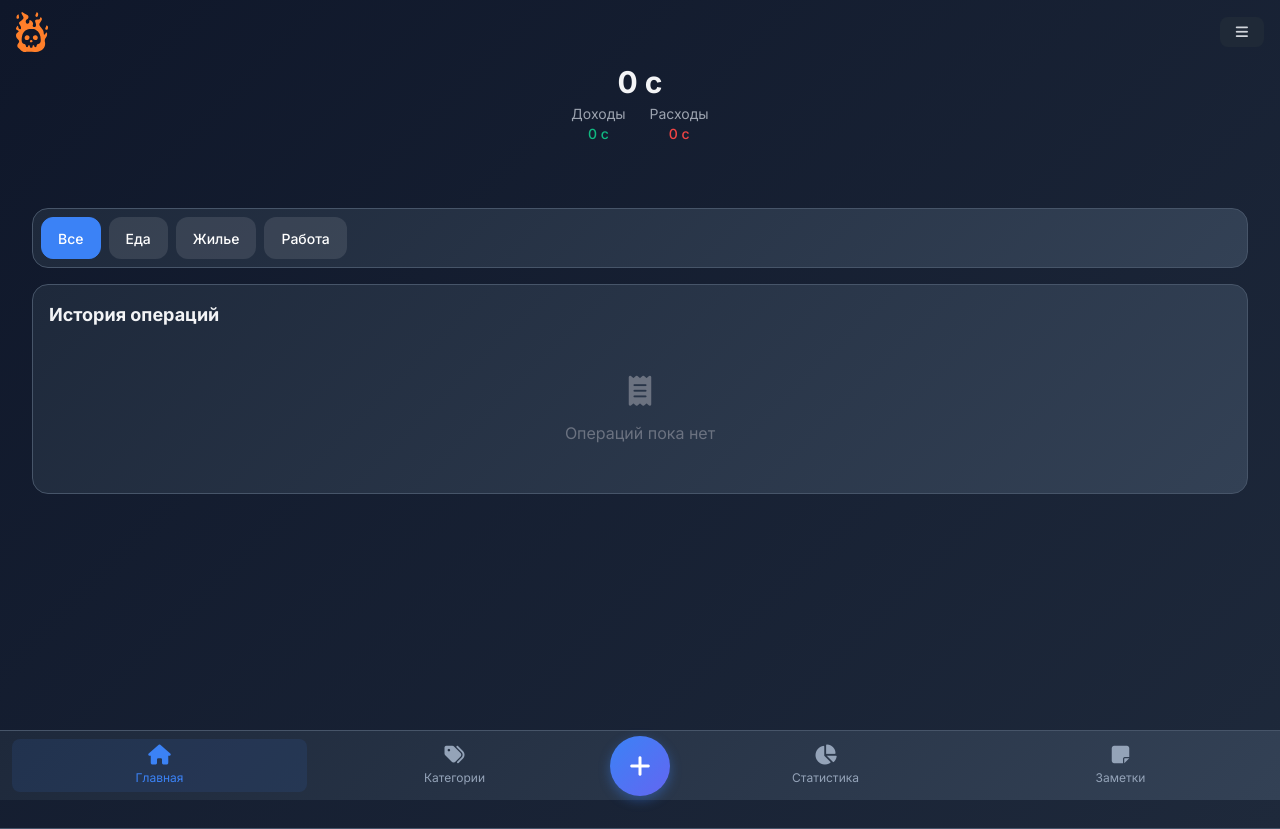
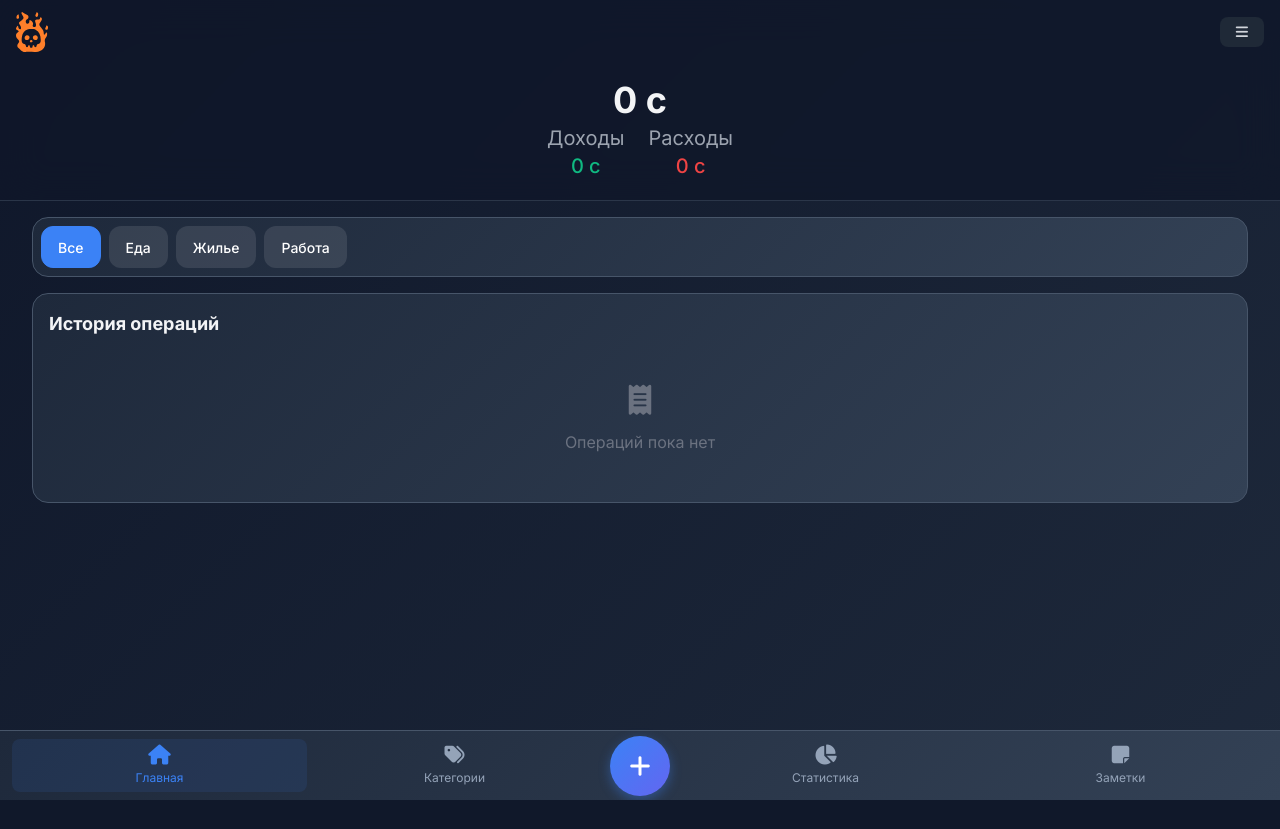
Before and after one commit to codifuse/wallet, a Django app: page / in a window 1280 px wide. After the commit the page ends 800 px from the top, so only its background shows below. Run offline with Django 5.2, Linux system fonts and the light colour scheme; the visitor is signed in with stand-in values (Sample User, id 1); data comes from the database, SQL or seed files in the repository; data that the repository does not hold is empty; some libraries are stand-ins or nearby versions.

Commit message:
fixed scroll

```diff
--- a/main/static/main/app.js
+++ b/main/static/main/app.js
@@ -305,12 +305,12 @@ function initFormSubmission() {
 
             if (data.success) {
                 modal.classList.add('hidden');
-                console.log('Транзакция успешно добавлена');
+                console.log('Успешно добавлено!');
 
                 // ДИНАМИЧЕСКОЕ ОБНОВЛЕНИЕ ИНТЕРФЕЙСА
                 await updateInterfaceAfterTransaction(data);
 
-                showSuccessNotification('Транзакция успешно добавлена');
+                showSuccessNotification('Успешно добавлено!');
             } else {
                 alert(data.error || "Ошибка при сохранении");
             }
@@ -755,7 +755,7 @@ async function saveCategory() {
             await updateGlobalCategories(); // для главной страницы и модалки транзакций
             await updateCategoryTabs(); // для вкладок на главной
 
-            showSuccessNotification('Категория успешно добавлена');
+            showSuccessNotification('Категория добавлена!');
         } else {
             alert(data.error || "Ошибка при сохранении категории");
         }
@@ -993,7 +993,7 @@ function showSuccessNotification(message) {
                 }
             }, 300);
         }
-    }, 3000);
+    }, 2000);
 }
 
 // Инициализация при загрузке страницы
@@ -1435,3 +1435,28 @@ function formatAllAmounts() {
         }
     });
 }
+
+// Добавьте в app.js
+document.addEventListener("DOMContentLoaded", function() {
+    // Предотвращаем скролл body
+    document.body.style.overflow = 'hidden';
+
+    // Обработчик для предотвращения скролла при достижении границ
+    const mobileContent = document.querySelector('.mobile-content');
+    if (mobileContent) {
+        mobileContent.addEventListener('touchstart', function() {
+            this.style.overflowY = 'auto';
+        });
+
+        mobileContent.addEventListener('touchend', function() {
+            // Не меняем overflowY, оставляем auto для скролла
+        });
+    }
+
+    // Предотвращаем скролл body при касании вне контентной области
+    document.addEventListener('touchmove', function(e) {
+        if (!e.target.closest('.mobile-content') && !e.target.closest('.modal-overlay')) {
+            e.preventDefault();
+        }
+    }, { passive: false });
+});
--- a/main/static/main/style.css
+++ b/main/static/main/style.css
@@ -1,10 +1,121 @@
 @import url('https://fonts.googleapis.com/css2?family=Inter:wght@400;500;600;700&display=swap');
 
-/* Базовые стили */
+/* Убираем фиксированную позицию у body */
 body {
     font-family: 'Inter', sans-serif;
     overflow-x: hidden;
+    margin: 0;
+    padding: 0;
+    background: linear-gradient(135deg, #0f172a 0%, #1e293b 100%);
 }
+
+/* Новый стиль для основного контейнера */
+.app-container {
+    height: 100vh;
+    display: flex;
+    flex-direction: column;
+}
+
+/* Хедер - теперь sticky с размытым фоном */
+.mobile-header {
+    position: sticky;
+    top: 0;
+    left: 0;
+    right: 0;
+    z-index: 30;
+    background: rgba(15, 23, 42, 0.8); /* Полупрозрачный темный фон */
+    backdrop-filter: blur(20px); /* Эффект размытия */
+    -webkit-backdrop-filter: blur(20px);
+    padding: 1rem;
+    border-bottom: 1px solid rgba(71, 85, 105, 0.5);
+    height: auto;
+    box-sizing: border-box;
+}
+
+/* Основной контент - теперь flex и скроллится */
+.mobile-content {
+    flex: 1;
+    overflow-y: auto;
+    -webkit-overflow-scrolling: touch;
+    padding: 1rem;
+    padding-bottom: 80px; /* Место для нижней навигации */
+}
+
+/* Нижняя навигация - фиксированная */
+.mobile-nav {
+    position: fixed;
+    bottom: 0;
+    left: 0;
+    right: 0;
+    background: linear-gradient(135deg, #1e293b 0%, #334155 100%);
+    border-top: 1px solid #475569;
+    z-index: 40;
+    padding: 0.5rem 0.75rem;
+    align-items: center;
+    height: 70px;
+}
+
+/* Убираем старые стили для body */
+body {
+    overflow-y: auto; /* Возвращаем скролл */
+}
+
+/* Улучшаем скроллбар для мобильного контента */
+.mobile-content::-webkit-scrollbar {
+    width: 4px;
+}
+
+.mobile-content::-webkit-scrollbar-track {
+    background: transparent;
+}
+
+.mobile-content::-webkit-scrollbar-thumb {
+    background: #4b5563;
+    border-radius: 2px;
+}
+
+.mobile-content::-webkit-scrollbar-thumb:hover {
+    background: #6b7280;
+}
+
+/* Адаптивность для разных высот экранов */
+@media (max-height: 700px) {
+    .mobile-nav {
+        height: 60px;
+    }
+
+    .mobile-content {
+        padding-bottom: 70px;
+    }
+}
+
+/* Убедимся, что модальные окна поверх всего */
+.modal-overlay {
+    position: fixed;
+    top: 0;
+    left: 0;
+    right: 0;
+    bottom: 0;
+    background: rgba(0, 0, 0, 0.8);
+    display: flex;
+    align-items: center;
+    justify-content: center;
+    z-index: 100;
+    padding: 1rem;
+}
+
+/* Убираем дублирующиеся стили */
+.mobile-content {
+    padding-bottom: 80px;
+    padding-top: 16px;
+    height: auto; /* Убираем фиксированную высоту */
+}
+
+    .mobile-nav {
+        height: 60px;
+    }
+
+
 
 .gradient-bg {
     background: linear-gradient(135deg, #0f172a 0%, #1e293b 100%);
@@ -309,15 +419,6 @@ body {
     overflow-y: auto;
 }
 
-/* Мобильная версия */
-.mobile-header {
-    position: sticky;
-    top: 0;
-    z-index: 30;
-    background: linear-gradient(135deg, #0f172a 0%, #1e293b 100%);
-    padding: 1rem;
-    border-bottom: 1px solid #475569;
-}
 
 .mobile-content {
     padding-bottom: 5rem;
@@ -632,7 +721,7 @@ body {
 .mobile-content {
     padding-bottom: 80px;
     padding-top: 16px;
-    height: calc(100vh - 180px); /* Высота экрана минус заголовок и навигация */
+    height: calc(100vh - 180px);
     overflow-y: auto;
 }
 
@@ -1024,11 +1019,98 @@ body {
   animation: spin 1s linear infinite;
 }
 
-@keyframes spin {
-  from {
-    transform: rotate(0deg);
-  }
-  to {
-    transform: rotate(360deg);
-  }
+
+/* Стили для контейнера уведомлений в хедере */
+#notificationContainer {
+    min-height: 40px;
+    display: flex;
+    align-items: center;
+    justify-content: center;
+    position: absolute;
+    left: 50%;
+    transform: translateX(-50%);
+    top: 0;
+    z-index: 10;
+    pointer-events: none;
 }
+
+/* Стили для самих уведомлений */
+.notification {
+    background: linear-gradient(135deg, rgba(59, 130, 246, 0.9), rgba(37, 99, 235, 0.9));
+    backdrop-filter: blur(10px);
+    -webkit-backdrop-filter: blur(10px);
+    border: 1px solid rgba(59, 130, 246, 0.3);
+    border-radius: 0.75rem;
+    padding: 0.5rem 1rem;
+    color: white;
+    font-size: 0.875rem;
+    font-weight: 500;
+    text-align: center;
+    box-shadow: 0 4px 12px rgba(0, 0, 0, 0.3);
+    max-width: 200px;
+    word-wrap: break-word;
+    animation: slideInNotification 0.3s ease-out;
+    pointer-events: auto;
+}
+
+/* Уведомления об ошибке */
+.notification.error {
+    background: linear-gradient(135deg, rgba(239, 68, 68, 0.9), rgba(220, 38, 38, 0.9));
+    border: 1px solid rgba(239, 68, 68, 0.3);
+}
+
+/* Уведомления об успехе */
+.notification.success {
+    background: linear-gradient(135deg, rgba(34, 197, 94, 0.9), rgba(22, 163, 74, 0.9));
+    border: 1px solid rgba(34, 197, 94, 0.3);
+}
+
+/* Анимация появления уведомления */
+@keyframes slideInNotification {
+    from {
+        opacity: 0;
+        transform: translateY(-10px) scale(0.9);
+    }
+    to {
+        opacity: 1;
+        transform: translateY(0) scale(1);
+    }
+}
+
+/* Анимация исчезновения уведомления */
+@keyframes slideOutNotification {
+    from {
+        opacity: 1;
+        transform: translateY(0) scale(1);
+    }
+    to {
+        opacity: 0;
+        transform: translateY(-10px) scale(0.9);
+    }
+}
+
+.notification.hiding {
+    animation: slideOutNotification 0.3s ease-in forwards;
+}
+
+/* Адаптивность для маленьких экранов */
+@media (max-width: 640px) {
+    #notificationContainer {
+        min-height: 32px;
+    }
+
+    .notification {
+        font-size: 0.75rem;
+        padding: 0.375rem 0.75rem;
+        max-width: 180px;
+    }
+}
+
+/* Для очень маленьких экранов */
+@media (max-width: 380px) {
+    .notification {
+        max-width: 160px;
+        font-size: 0.7rem;
+        padding: 0.25rem 0.5rem;
+    }
+}
--- a/main/templates/index.html
+++ b/main/templates/index.html
@@ -42,50 +42,55 @@
 
 
 
+
+    <!-- Основной контейнер приложения -->
+    <div class="app-container">
 <!-- Верхний бар с балансом -->
 <div class="mobile-header">
-        <div class="flex justify-between items-center mb-4">
+
+    <div class="flex justify-between items-center mb-4 relative">
         <!-- Логотип -->
-            <div class="flex items-center relative">
+        <div class="flex items-center relative flex-shrink-0">
             <img id="logo1" src="{% static 'main/logo.svg' %}" alt="Koinda" class="h-8 transition-all duration-700">
             <img id="logo2" src="{% static 'main/ico.svg' %}" alt="Koinda" class="h-10 absolute opacity-0 blur-md transition-all duration-700">
         </div>
 
+        <!-- Контейнер для уведомлений - АБСОЛЮТНОЕ ПОЗИЦИОНИРОВАНИЕ ПО ЦЕНТРУ -->
+        <div id="notificationContainer" class="absolute left-0 right-0 top-0 bottom-0 flex items-center justify-center pointer-events-none text-sm"></div>
+
         <!-- Кнопка меню -->
-<div class="flex items-center space-x-2 text-sm">
+        <div class="flex items-center space-x-2 text-sm flex-shrink-0">
             <button id="menuToggleBtn" class="bg-gray-800 hover:bg-gray-700 px-4 py-2 rounded-lg flex items-center space-x-2">
                 <i class="fas fa-bars text-gray-300"></i>
             </button>
-
-
+        </div>
     </div>
 
+    <!-- Основной баланс -->
+    <div class="text-center pt-4 pb-1">
+        <p class="text-4xl font-bold mb-1" id="totalBalance">{{ total|floatformat:0 }} с</p>
+        <div class="flex justify-center gap-6 text-sm">
+            <div>
+                <p class="text-gray-400 text-xl">Доходы</p>
+                <p class="income font-medium text-xl" id="monthIncome">{{ income|floatformat:0 }} с</p>
+            </div>
+            <div>
+                <p class="text-gray-400 text-xl">Расходы</p>
+                <p class="expense font-medium text-xl" id="monthExpense">{{ expense|floatformat:0 }} с</p>
+            </div>
+        </div>
+    </div>
 </div>
 
 
-<!-- Основной баланс -->
-<div class="text-center">
-    <p class="text-3xl font-bold mb-1" id="totalBalance">{{ total|floatformat:0 }} с</p>
-    <div class="flex justify-center gap-6 text-sm">
-        <div>
-            <p class="text-gray-400">Доходы</p>
-            <p class="income font-medium" id="monthIncome">{{ income|floatformat:0 }} с</p>
-        </div>
-        <div>
-            <p class="text-gray-400">Расходы</p>
-            <p class="expense font-medium" id="monthExpense">{{ expense|floatformat:0 }} с</p>
-        </div>
-    </div>
-
-    <!-- Контейнер для уведомлений -->
-    <div id="notificationContainer" class="absolute top-full left-0 right-0 mt-2 flex justify-center"></div>
-</div>
 
     <!-- Контент приложения -->
     <div class="mobile-content">
         <!-- Главная вкладка -->
         <div class="mobile-tab active" id="tab-home">
             <div class="mobile-section">
+
+
 
 
             <!-- Вкладки категорий -->
--- a/main/views.py
+++ b/main/views.py
@@ -236,10 +236,10 @@ def register(request):
             last_registration = cache.get(cache_key)
             if last_registration:
                 time_passed = timezone.now() - last_registration
-                if time_passed < timedelta(minutes=10):
+                if time_passed < timedelta(minutes=2):
                     return JsonResponse({
                         "success": False,
-                        "error": "С одного устройства можно регистрироваться только 1 раз в 10 минут"
+                        "error": "С одного устройства можно регистрироваться только 1 раз в 60 минут!"
                     })
 
             if not username:
```
Also changed, not shown: other parts of main/static/main/style.css (+5 -112 lines). Lines whose indentation alone changed are shown as unchanged.
